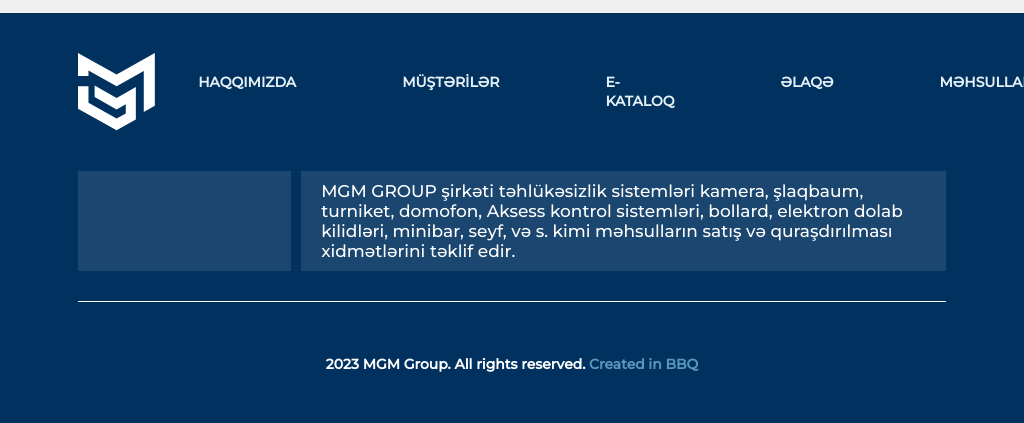
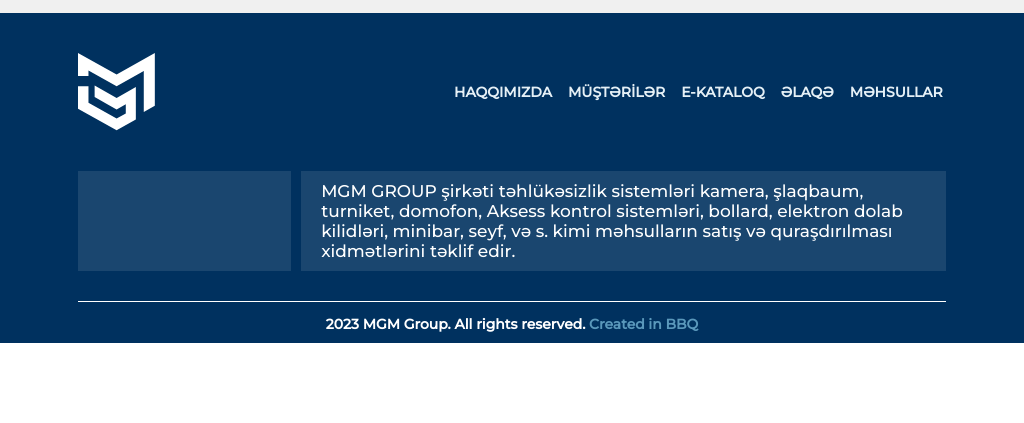
Before and after one commit to mehebbetbabayeva/Camera_shop, a plain HTML site: page index.html in a window 1024 px wide. Shown: the part 3708-4131 px from the top of the page. After the commit the page ends 4054 px from the top, so only its background shows below. Drawn offline with nearby package versions, Linux system fonts and the light colour scheme.

Commit message:
finish fix

```diff
--- a/assets/scss/style.scss
+++ b/assets/scss/style.scss
@@ -955,6 +955,27 @@ footer {
                           }
         }
     }
+    footer{
+        height: 330px;
+        .container{
+            .footer-content{
+                .footer-nav-logo{
+                    .footer-nav{
+                        ul{
+                            gap: 10px;
+                        }
+                    }
+
+
+                }
+                .footer-credit {
+                    padding:0;
+
+                }
+
+            }
+        }
+    }
 }
 // @import "_mq.scss";
 @import "_show.scss";
```
Also changed, not shown: assets/css/about.css, assets/css/contacts.css, assets/css/products.css, assets/css/style.css.
